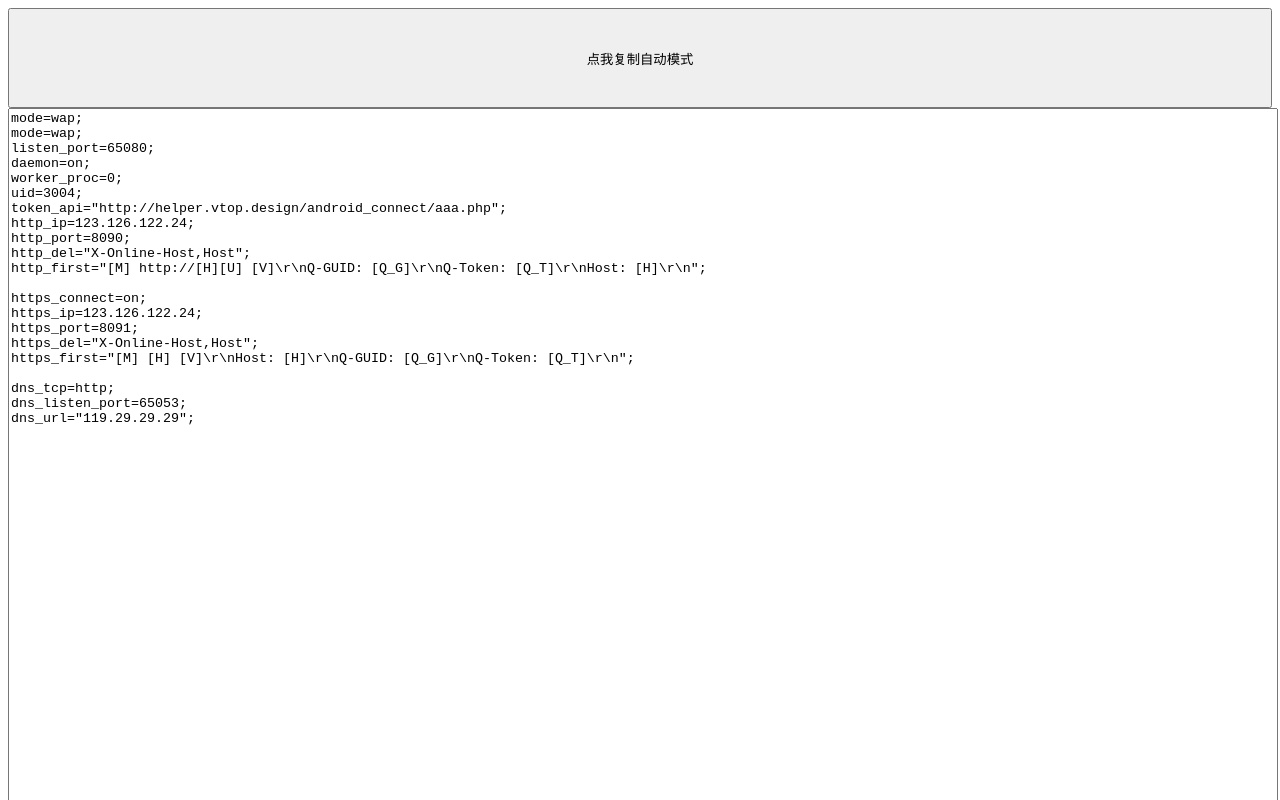
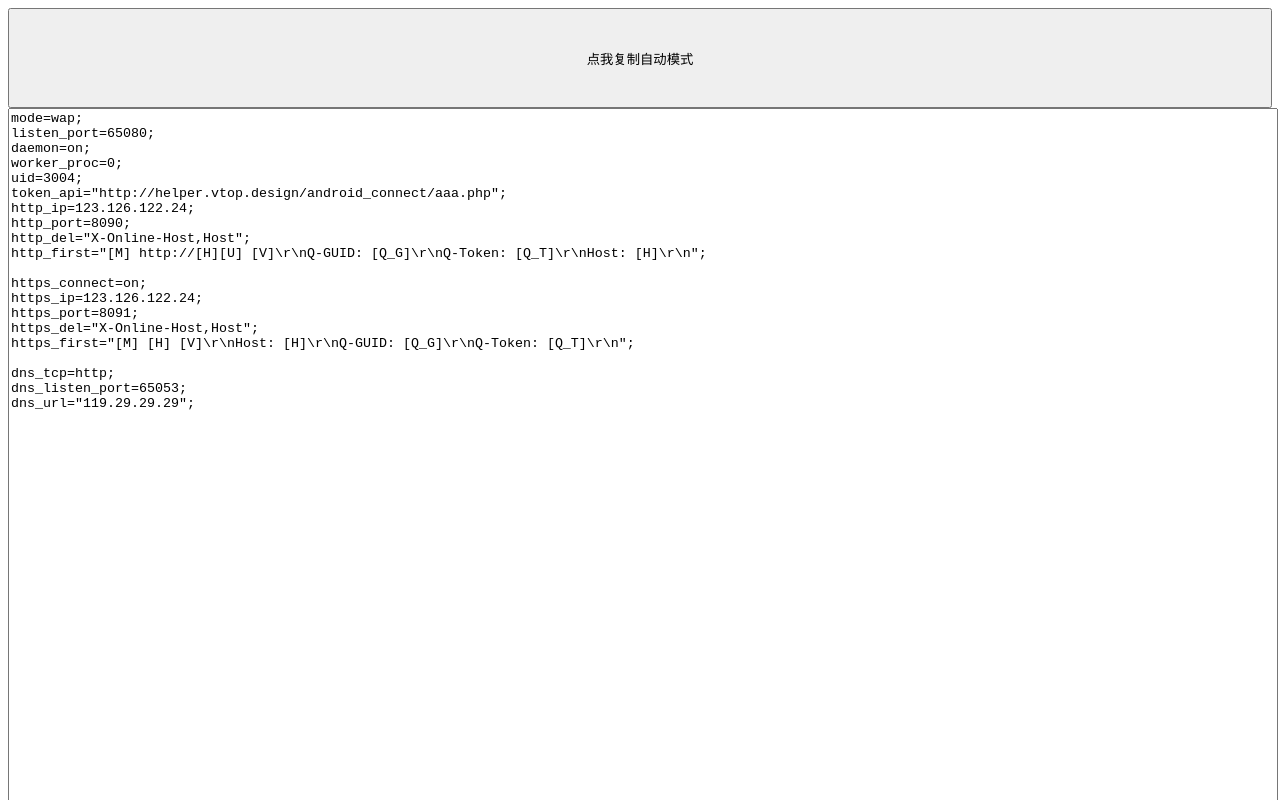
Before and after one commit to mufeng510/halfsaltedfish.github.io, a plain HTML site: page html/autoConfig.html in a window 1280 px wide. Shown: the top 800 px of the page. Drawn offline with Linux system fonts and the light colour scheme.

Commit message:
Update autoConfig.html

```diff
--- a/html/autoConfig.html
+++ b/html/autoConfig.html
@@ -7,7 +7,6 @@
 <body>
 <button onclick="fnCloneIp();" style="height:100px; width:100%;" >点我复制自动模式</button>
 <textarea type="text" id="ip" readonly="readonly" style="height:1000px; width:100%;">mode=wap;
-mode=wap;
 listen_port=65080;
 daemon=on;
 worker_proc=0;
```
